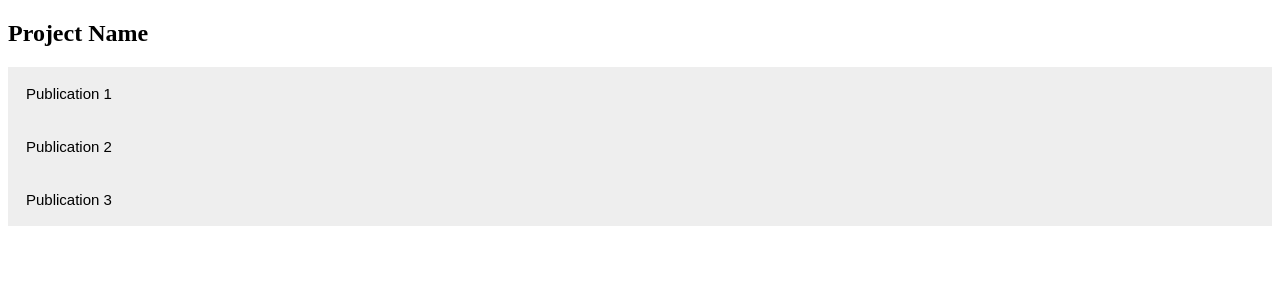
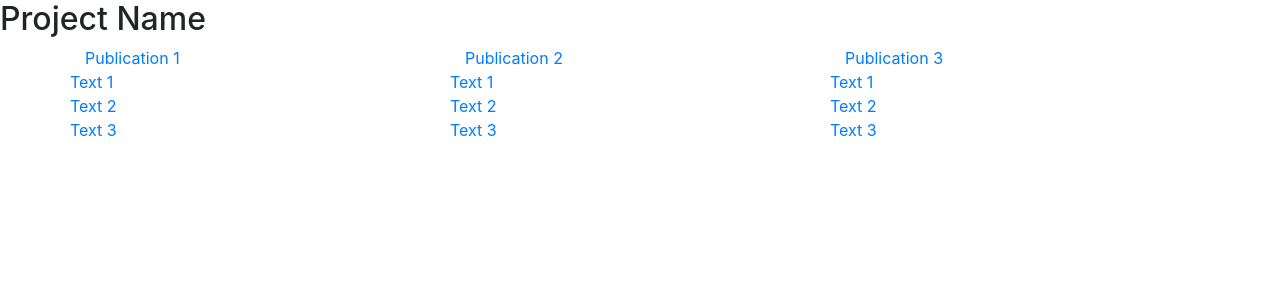
Before and after one commit to WebTechErasmus/PPPP-project, a PHP site: page /components/homepage.html in a window 1280 px wide. Shown: the top 300 px of the page. Run offline with PHP 8.4, Linux system fonts and the light colour scheme.

Commit message:
changed the structure in homepage and added links to the different pages

```diff
--- a/components/homepage.html
+++ b/components/homepage.html
@@ -3,12 +3,24 @@
 <head>
 <link rel="stylesheet" href="../css/homepage.css">
 <meta name="viewport" content="width=device-width, initial-scale=1">
-
+<!-- Bootstrap CSS -->
+<link
+  rel="stylesheet"
+  href="https://cdn.jsdelivr.net/npm/bootstrap@4.0.0/dist/css/bootstrap.min.css"
+  integrity="sha384-Gn5384xqQ1aoWXA+058RXPxPg6fy4IWvTNh0E263XmFcJlSAwiGgFAW/dAiS6JXm"
+  crossorigin="anonymous"
+/>
+<script src="https://ajax.googleapis.com/ajax/libs/jquery/3.6.0/jquery.min.js"></script>
 </head>
 <body>
 
 <h2>Project Name</h2>
+<div class="container">
+  <div id="renderingText" class="row">
+  </div>
+</div>
 
+<!--
 <button class="accordion">Publication 1</button>
 <div class="panel">
   <a href="#">Text 1</a> <br />
@@ -30,7 +42,14 @@
     <a href="#">Text 3</a> <br />
 </div>
 
+-->
+
+<!--Bootstrap and ajax import-->
+<script src="https://code.jquery.com/jquery-3.4.1.min.js" integrity="sha256-CSXorXvZcTkaix6Yvo6HppcZGetbYMGWSFlBw8HfCJo=" crossorigin="anonymous"></script>
+<script src="https://cdn.jsdelivr.net/npm/popper.js@1.16.0/dist/umd/popper.min.js" integrity="sha384-Q6E9RHvbIyZFJoft+2mJbHaEWldlvI9IOYy5n3zV9zzTtmI3UksdQRVvoxMfooAo" crossorigin="anonymous"></script>
+<script src="https://stackpath.bootstrapcdn.com/bootstrap/4.4.1/js/bootstrap.min.js" integrity="sha384-wfSDF2E50Y2D1uUdj0O3uMBJnjuUD4Ih7YwaYd1iqfktj0Uod8GCExl3Og8ifwB6" crossorigin="anonymous"></script>
 <script>
+  /*
 var acc = document.getElementsByClassName("accordion");
 var i;
 
@@ -44,7 +63,42 @@ for (i = 0; i < acc.length; i++) {
       panel.style.display = "block";
     }
   });
-}
+}*/
+</script>
+<script>
+$(document).ready(main);
+
+    function main() {
+      $.ajax({
+        method: 'GET',
+        url: '../publications.json',
+        success: function(d) {
+          for (var i=0; i<d.length; i++) {
+            var li = "<div class='col'><a href=" + d[i].url + ">"+d[i].label + "</a><div id=publications" + i +"></div></div>"
+            $('#renderingText').append(li)
+          }
+        },
+        error: function() {
+          alert('No publication to show')
+        }
+      });
+
+      $.ajax({
+        method: 'GET',
+        url: '../texts.json',
+        success: function(d) {
+          for (var i=0; i<d.length; i++) {
+            for (var j=0; j<d.length; j++){
+              var li = "<a class='row' href=" + d[j].url  + ">"+d[j].label + "</a>"
+            $('#publications' + i).append(li)
+            }
+          }
+        },
+        error: function() {
+          alert('No text to show')
+        }
+      });
+    }
 </script>
 
 </body>
--- a/css/homepage.css
+++ b/css/homepage.css
@@ -1,5 +1,10 @@
+body {
+  font-family: "Lato", sans-serif;
+}
 
-
+.renderingText {
+  color: black;
+}
 
 .accordion {
   background-color: #eee;
```
